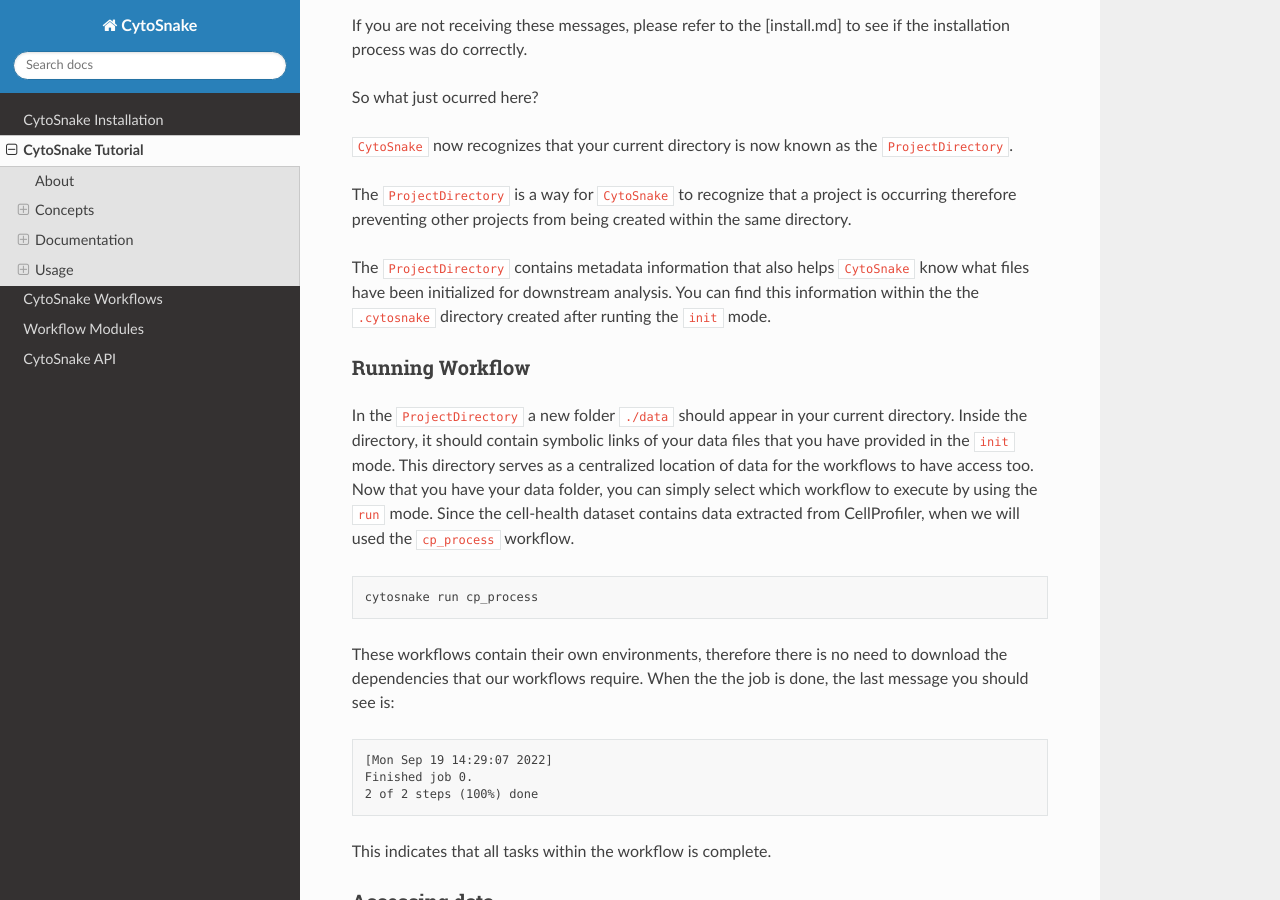
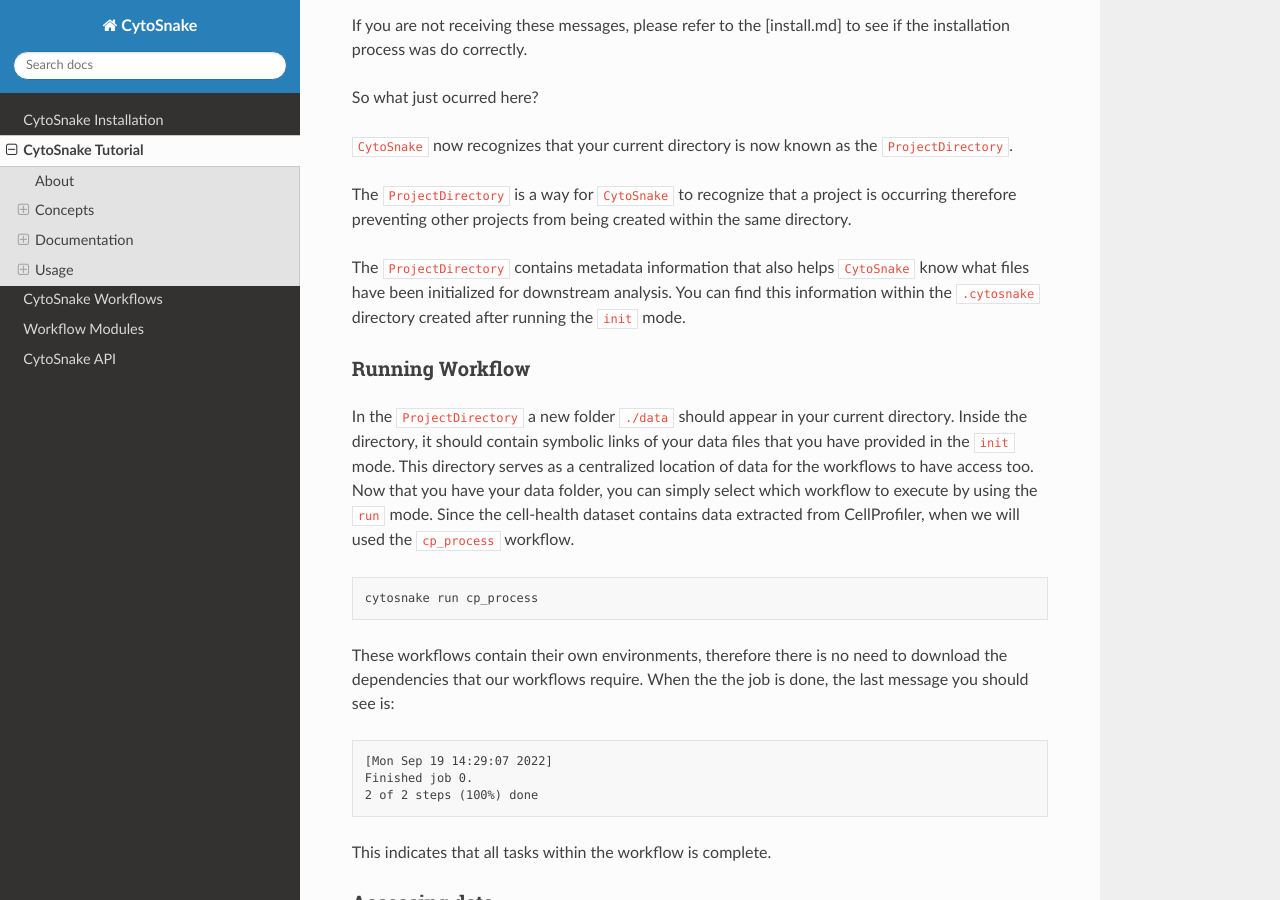
Before and after one commit to WayScience/CytoSnake, a Sphinx documentation site: the page built from docs/tutorial.md, in a window 1280 px wide and 900 px high, scrolled down 5057 px. Built offline with Sphinx 7.4.7 and the Read the Docs theme 2.0.0, drawn with Linux system fonts in a browser that asks for light colours.

Commit message:
Update docs/tutorial.md
Co-authored-by: Jenna Tomkinson <107513215+jenna-tomkinson@users.noreply.github.com>

```diff
--- a/docs/tutorial.md
+++ b/docs/tutorial.md
@@ -214,7 +214,7 @@ So what just ocurred here?
 The `ProjectDirectory` is a way for `CytoSnake` to recognize that a project is occurring therefore preventing other projects from being created within the same directory.
 
 The `ProjectDirectory` contains metadata information that also helps `CytoSnake` know what files have been initialized for downstream analysis.
-You can find this information within the the `.cytosnake` directory created after runting the `init` mode.
+You can find this information within the `.cytosnake` directory created after running the `init` mode.
 
 ### Running Workflow
 
```
